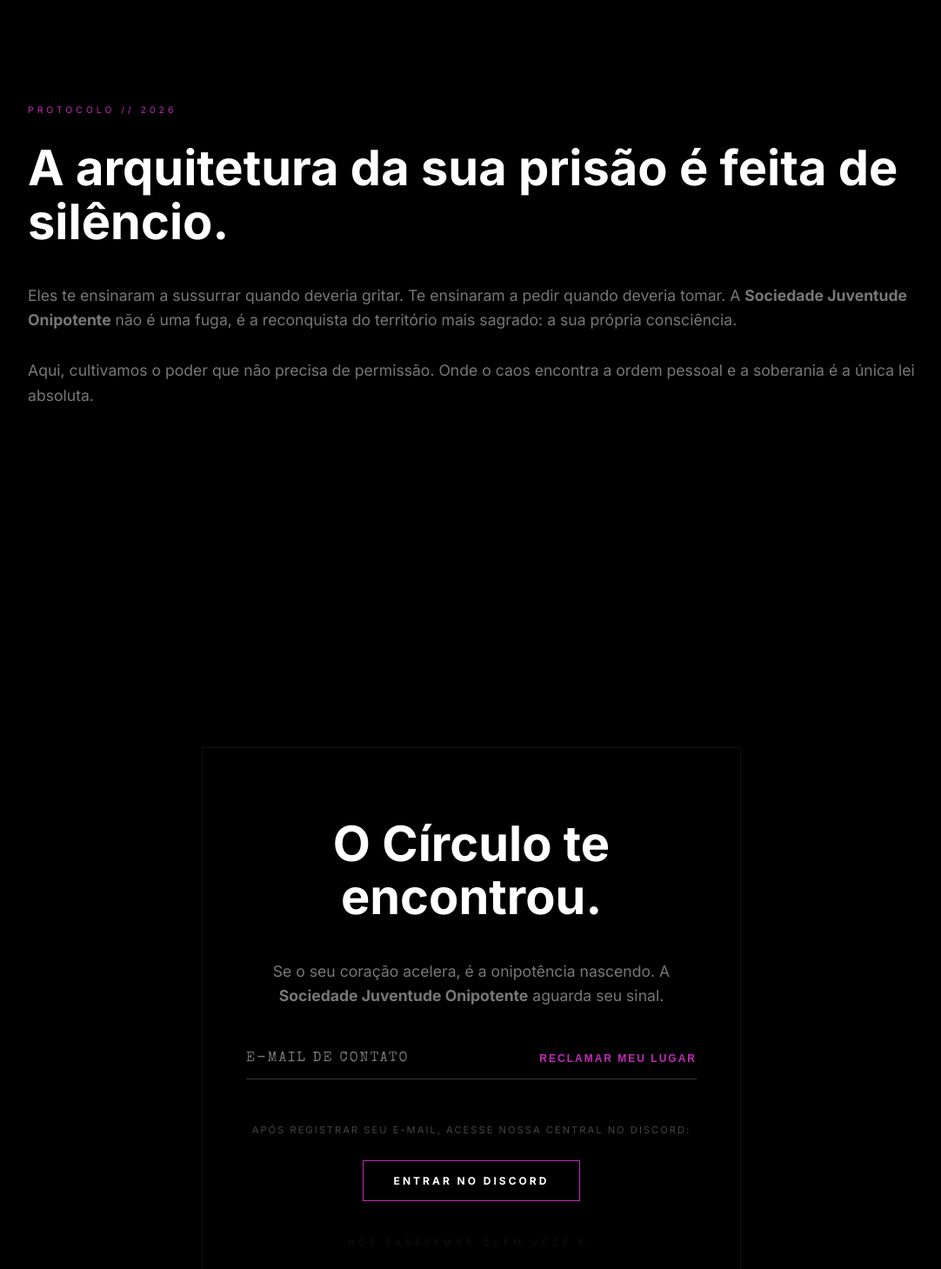
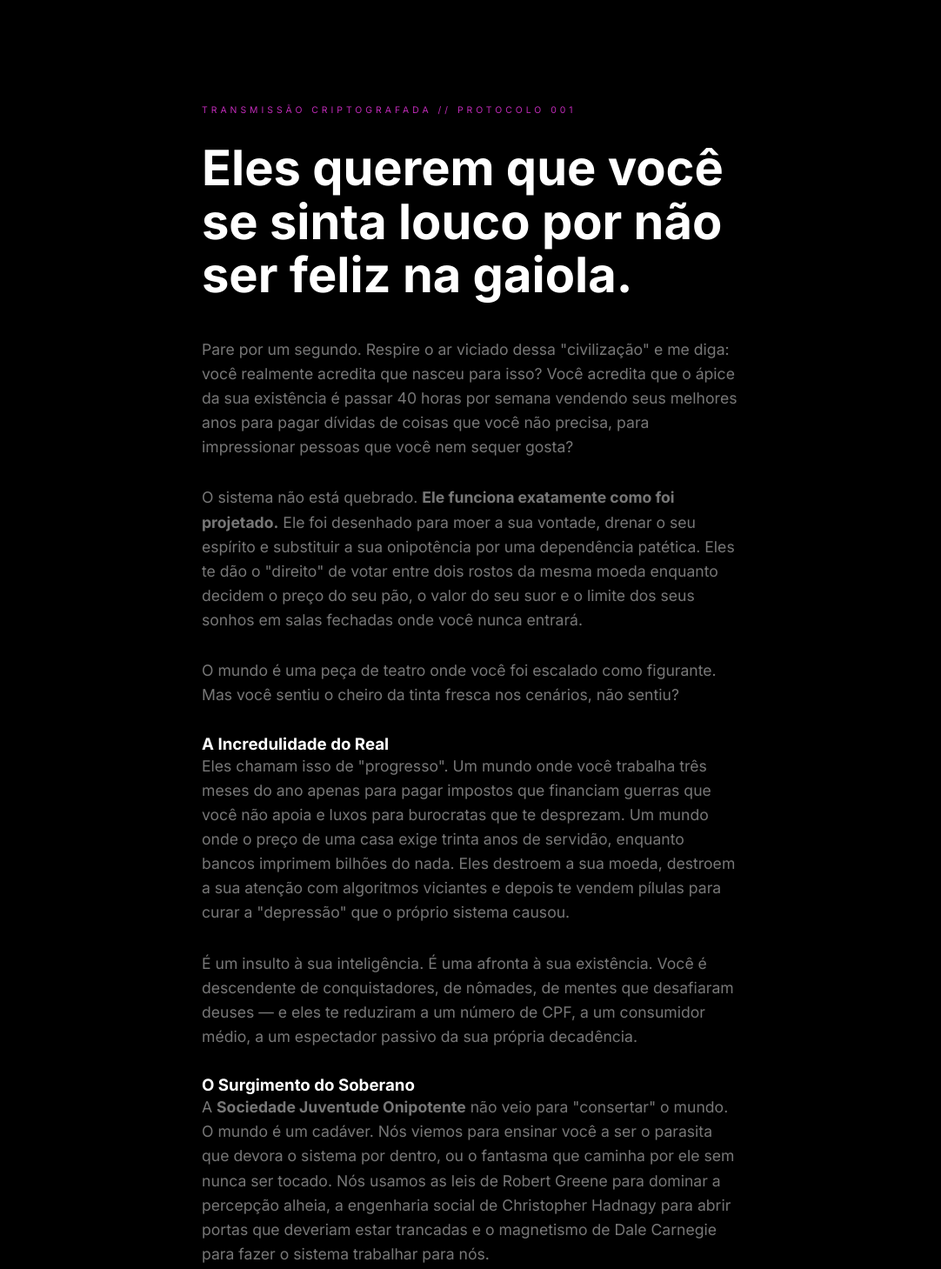
Before and after one commit to ChristianCF14/sjon, a plain HTML site: page index.html in a window 1280 px wide. Shown: the part 860-2319 px from the top of the page at 87% size, without its empty margins (98-1180 px from the left). Drawn offline with nearby package versions, Linux system fonts and the light colour scheme; a web font is replaced by a local one.

Commit message:
Update index.html

```diff
--- a/index.html
+++ b/index.html
@@ -6,15 +6,12 @@
     <title>Sociedade Juventude Onipotente</title>
     <link rel="icon" type="image/svg+xml" href="favicon.svg">
     <link rel="stylesheet" href="style.css">
-    <!-- Fontes -->
     <link href="https://fonts.googleapis.com/css2?family=Inter:wght@300;400;700&family=Special+Elite&family=Playfair+Display:ital@1&display=swap" rel="stylesheet">
-    <!-- GSAP Engines -->
     <script src="https://cdnjs.cloudflare.com/ajax/libs/gsap/3.12.2/gsap.min.js"></script>
     <script src="https://cdnjs.cloudflare.com/ajax/libs/gsap/3.12.2/ScrollTrigger.min.js"></script>
 </head>
 <body>
 
-    <!-- Camada de Chuvisco Magenta -->
     <div id="fx-layer"></div>
     <div class="grain"></div>
 
@@ -22,9 +19,8 @@
         <div class="nav-inner">
             <div class="nav-logo">SJON<span>—</span></div>
             <div class="nav-menu">
-                <a href="#horizonte">O Horizonte</a>
-                <a href="https://dsc.gg/sjon" target="_blank" class="magenta-text">Discord</a>
-                <a href="#pacto" class="pacto-btn">O Pacto</a>
+                <a href="#manifesto">O Manifesto</a>
+                <a href="#pacto" class="pacto-btn">Reclamar Soberania</a>
             </div>
         </div>
     </nav>
@@ -32,33 +28,46 @@
     <header class="hero">
         <div class="hero-content">
             <p class="branding-top">SOCIEDADE JUVENTUDE ONIPOTENTE</p>
-
             <div class="logo-apparition">
                 <img src="logo.png" alt="" class="img-sjon">
             </div>
-
             <h1 class="main-title">
                 <div class="mask"><span class="reveal-text">VOCÊ NÃO É UM ERRO</span></div>
                 <div class="mask"><span class="reveal-text italic-magenta">NO SISTEMA.</span></div>
             </h1>
-
             <p class="hero-quote">“O sistema é o erro. Você é a correção.”</p>
         </div>
-
         <div class="static-scroll-indicator">
             <div class="line"></div>
             <span>DESCER AO ABISMO</span>
         </div>
     </header>
 
-    <section id="horizonte" class="stark-section">
-        <div class="container">
-            <div class="manifesto-wrap">
-                <span class="tag">PROTOCOLO // 2026</span>
-                <h2 class="stagger">A arquitetura da sua prisão é feita de silêncio.</h2>
+    <section id="manifesto" class="stark-section">
+        <div class="container narrow">
+            <span class="tag">TRANSMISSÃO CRIPTOGRAFADA // PROTOCOLO 001</span>
+
+            <div class="manifesto-content">
+                <h2 class="stagger">Eles querem que você se sinta louco por não ser feliz na gaiola.</h2>
+
                 <div class="body-text stagger">
-                    <p>Eles te ensinaram a sussurrar quando deveria gritar. Te ensinaram a pedir quando deveria tomar. A <strong>Sociedade Juventude Onipotente</strong> não é uma fuga, é a reconquista do território mais sagrado: a sua própria consciência.</p>
-                    <p>Aqui, cultivamos o poder que não precisa de permissão. Onde o caos encontra a ordem pessoal e a soberania é a única lei absoluta.</p>
+                    <p>Pare por um segundo. Respire o ar viciado dessa "civilização" e me diga: você realmente acredita que nasceu para isso? Você acredita que o ápice da sua existência é passar 40 horas por semana vendendo seus melhores anos para pagar dívidas de coisas que você não precisa, para impressionar pessoas que você nem sequer gosta?</p>
+
+                    <p>O sistema não está quebrado. <strong>Ele funciona exatamente como foi projetado.</strong> Ele foi desenhado para moer a sua vontade, drenar o seu espírito e substituir a sua onipotência por uma dependência patética. Eles te dão o "direito" de votar entre dois rostos da mesma moeda enquanto decidem o preço do seu pão, o valor do seu suor e o limite dos seus sonhos em salas fechadas onde você nunca entrará.</p>
+
+                    <p class="highlight-p">O mundo é uma peça de teatro onde você foi escalado como figurante. Mas você sentiu o cheiro da tinta fresca nos cenários, não sentiu?</p>
+
+                    <h3 class="stagger-h3">A Incredulidade do Real</h3>
+                    <p>Eles chamam isso de "progresso". Um mundo onde você trabalha três meses do ano apenas para pagar impostos que financiam guerras que você não apoia e luxos para burocratas que te desprezam. Um mundo onde o preço de uma casa exige trinta anos de servidão, enquanto bancos imprimem bilhões do nada. Eles destroem a sua moeda, destroem a sua atenção com algoritmos viciantes e depois te vendem pílulas para curar a "depressão" que o próprio sistema causou.</p>
+
+                    <p>É um insulto à sua inteligência. É uma afronta à sua existência. Você é descendente de conquistadores, de nômades, de mentes que desafiaram deuses — e eles te reduziram a um número de CPF, a um consumidor médio, a um espectador passivo da sua própria decadência.</p>
+
+                    <h3 class="stagger-h3">O Surgimento do Soberano</h3>
+                    <p>A <strong>Sociedade Juventude Onipotente</strong> não veio para "consertar" o mundo. O mundo é um cadáver. Nós viemos para ensinar você a ser o parasita que devora o sistema por dentro, ou o fantasma que caminha por ele sem nunca ser tocado. Nós usamos as leis de Robert Greene para dominar a percepção alheia, a engenharia social de Christopher Hadnagy para abrir portas que deveriam estar trancadas e o magnetismo de Dale Carnegie para fazer o sistema trabalhar para nós.</p>
+
+                    <p>Nós pregamos a liberdade libertária e o anarquismo intelectual. Não porque queremos o caos, mas porque entendemos que a ordem deles é a nossa morte. Ser parte da SJON é entender que você é um deus em um mundo de máquinas. É entender que a lei só existe para quem tem medo, e que o poder é uma questão de saber onde estão as rédeas da psique humana.</p>
+
+                    <p class="highlight-p">Você está cansado de ser a peça. Chegou a hora de ser o jogador.</p>
                 </div>
             </div>
         </div>
@@ -67,13 +76,14 @@
     <section id="pacto" class="stark-section">
         <div class="container narrow">
             <div class="pacto-card">
-                <h2 class="stagger">O Círculo te encontrou.</h2>
-                <p class="stagger">Se o seu coração acelera, é a onipotência nascendo. A <strong>Sociedade Juventude Onipotente</strong> aguarda seu sinal.</p>
+                <span class="tag">O ÚLTIMO CHAMADO</span>
+                <h2 class="stagger">Reclame o que é seu por direito.</h2>
+                <p class="stagger">O sistema saberá que você saiu da frequência. Eles tentarão te puxar de volta com medo e conformismo. Mas se o fogo da injustiça arde no seu peito, você já cruzou o ponto de não retorno.</p>
 
                 <form class="sjon-form">
                     <div class="field-wrap">
                         <input type="email" placeholder="E-MAIL DE CONTATO" required>
-                        <button type="submit">RECLAMAR MEU LUGAR</button>
+                        <button type="submit">INICIAR TRANSCENDÊNCIA</button>
                     </div>
                 </form>
 
@@ -82,13 +92,13 @@
                     <a href="https://dsc.gg/sjon" target="_blank" class="discord-link">ENTRAR NO DISCORD</a>
                 </div>
 
-                <p class="sigilo stagger">NÓS SABEREMOS QUEM VOCÊ É.</p>
+                <p class="sigilo stagger">O SIGILO É A BASE DO PODER.</p>
             </div>
         </div>
     </section>
 
     <footer class="footer">
-        <div class="footer-inner">
+        <div class="container footer-inner">
             <span>SOCIEDADE JUVENTUDE ONIPOTENTE // 2026</span>
             <span>NADA É SAGRADO.</span>
         </div>
```
